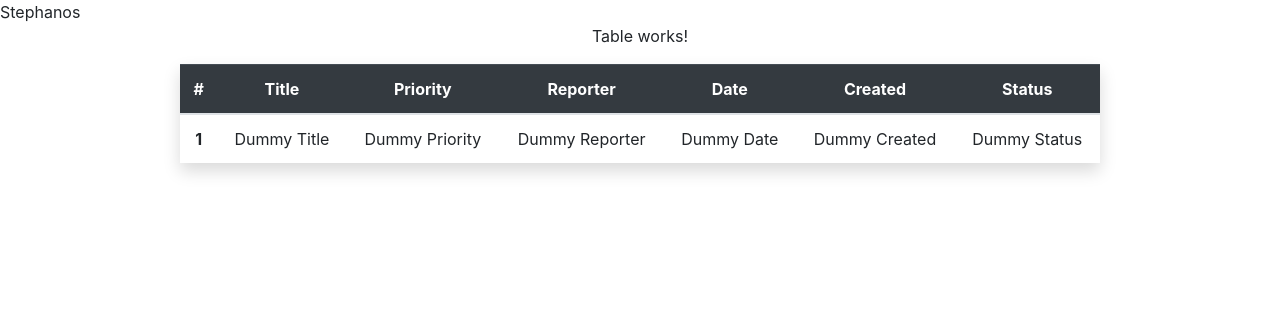
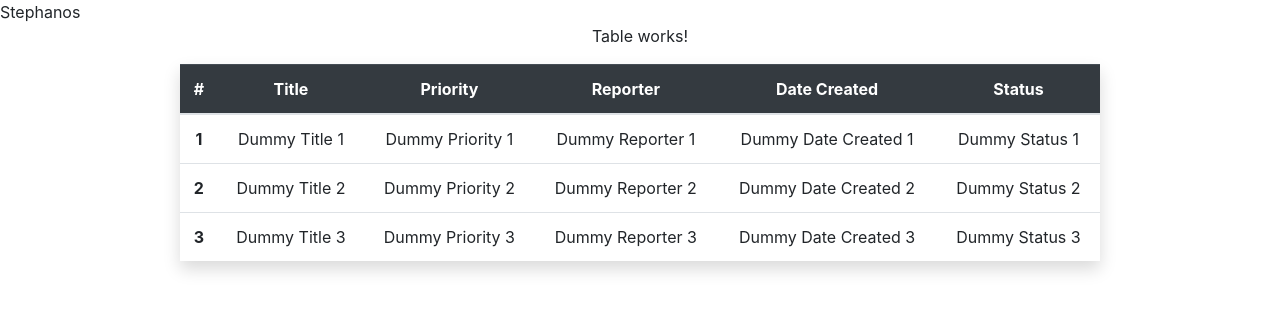
Before and after one commit to PCMacOS/Angular-Academy-Project, an Angular app: page / in a window 1280 px wide. Shown: the top 312 px of the page. Built offline with nearby package versions, Linux system fonts and the light colour scheme.

Commit message:
Real time table update by Arry

```diff
--- a/src/app/modules/table/table/table.component.html
+++ b/src/app/modules/table/table/table.component.html
@@ -7,21 +7,15 @@
       <th scope="col">Title</th>
       <th scope="col">Priority</th>
       <th scope="col">Reporter</th>
-      <th scope="col">Date</th>
-      <th scope="col">Created</th>
+      <th scope="col">Date Created</th>
       <th scope="col">Status</th>
     </tr>
   </thead>
   <tbody class="text-center">
 
-    <tr>
-      <th scope="row">1</th>
-      <td>Dummy Title</td>
-      <td>Dummy Priority</td>
-      <td>Dummy Reporter</td>
-      <td>Dummy Date</td>
-      <td>Dummy Created</td>
-      <td>Dummy Status</td>
+    <tr *ngFor="let item of table; let i = index">
+      <th scope="row">{{i+1}}</th>
+      <td *ngFor="let item of item; let j = index">{{item}}</td>
     </tr>
 
   </tbody>
--- a/src/app/modules/table/table/table.component.ts
+++ b/src/app/modules/table/table/table.component.ts
@@ -8,6 +8,10 @@ import { Component, OnInit } from '@angular/core';
 })
 export class TableComponent implements OnInit {
 
+  table: any[][] = [['Dummy Title 1', 'Dummy Priority 1', 'Dummy Reporter 1', 'Dummy Date Created 1', 'Dummy Status 1'],
+  ['Dummy Title 2', 'Dummy Priority 2', 'Dummy Reporter 2', 'Dummy Date Created 2', 'Dummy Status 2'],
+  ['Dummy Title 3', 'Dummy Priority 3', 'Dummy Reporter 3', 'Dummy Date Created 3', 'Dummy Status 3']];
+
   constructor() { }
 
   ngOnInit() {
```
